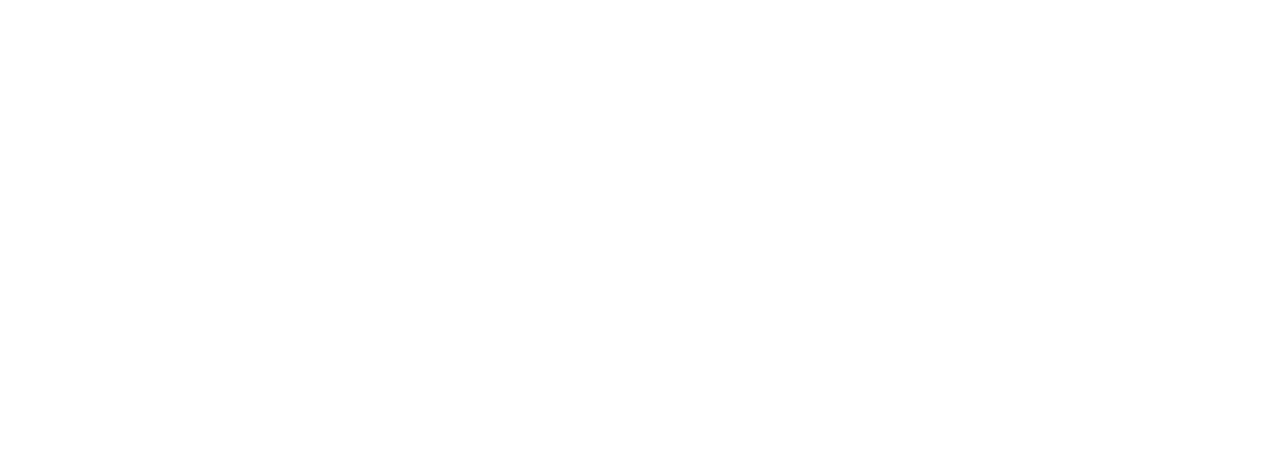
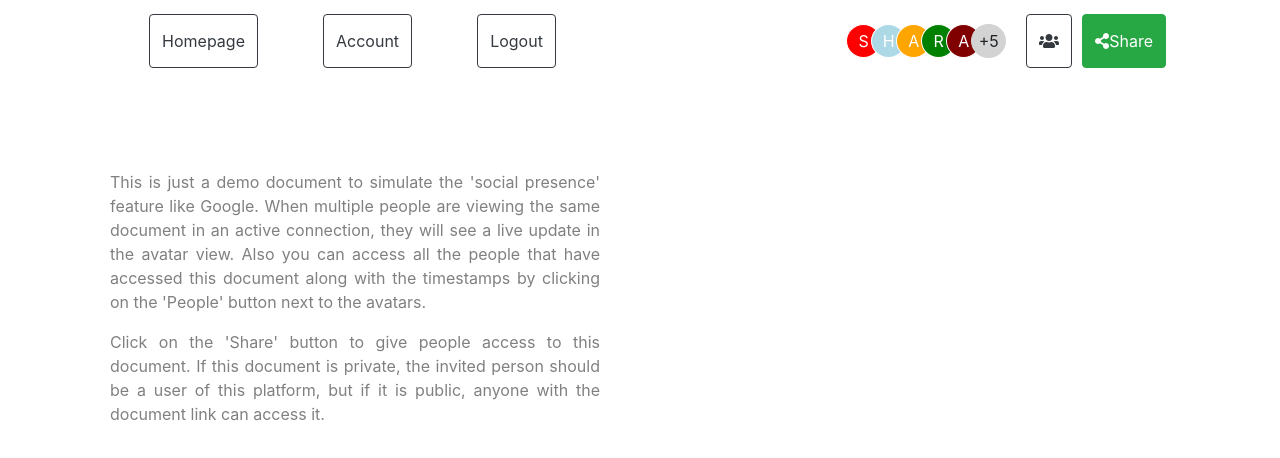
Before and after one commit to sharadkataria/presence-sense-web, a React (Create React App) app: page /document/1 in a window 1280 px wide. Shown: the top 458 px of the page. Built offline with nearby package versions, Linux system fonts and the light colour scheme.

Commit message:
ADD:  Document Page UI

```diff
--- a/src/AppRouter.js
+++ b/src/AppRouter.js
@@ -5,6 +5,7 @@
 import LoginPage from './containers/LoginPage';
 import SignupPage from './containers/SignupPage';
 import AccountPage from './containers/AccountPage';
+import DocumentPage from './containers/DocumentPage';
 
 const AppRouter = () => {
   return (
@@ -14,6 +15,7 @@
         <Route exact path='/login' component={LoginPage} />
         <Route exact path='/signup' component={SignupPage} />
         <Route exact path='/account' component={AccountPage} />
+        <Route exact path='/document/:docIdentifier' component={DocumentPage} />
       </Switch>
     </Router>
   );
--- a/src/components/NavBar/index.js
+++ b/src/components/NavBar/index.js
@@ -25,6 +25,7 @@
   };
 
   render() {
+    const { showViewersSection } = this.props;
     const { showViewersModal, showShareModal } = this.state;
     return (
       <React.Fragment>
@@ -44,6 +45,7 @@
               Logout
             </button>
           </div>
+          {showViewersSection ? (
             <div className='col-lg-6 col-sm-12 navbar-btn-right'>
               <Viewers />
               <button
@@ -64,6 +66,7 @@
                 Share
               </button>
             </div>
+          ) : null}
         </div>
 
         {showViewersModal ? (
--- a/src/containers/AccountPage/index.js
+++ b/src/containers/AccountPage/index.js
@@ -15,7 +15,7 @@
   }
 
   handleNavigation = identifier => {
-    this.props.history.push(`/signup?id=${identifier}`);
+    this.props.history.push(`/document/${identifier}`);
   };
 
   setStateValues = (fieldName, fieldValue) => {
--- /dev/null
+++ b/src/containers/DocumentPage/DocumentPageStyles.scss
@@ -0,0 +1,6 @@
+.description {
+  text-align: justify;
+  padding: 40px;
+  margin-top: 50px;
+  color: grey;
+}
--- /dev/null
+++ b/src/containers/DocumentPage/index.js
@@ -0,0 +1,43 @@
+import React, { Component } from 'react';
+import NavBar from '../../components/NavBar';
+import styles from './DocumentPageStyles.scss';
+
+class DocumentPage extends Component {
+  constructor(props) {
+    super(props);
+  }
+
+  componentDidMount() {
+    console.log(this.props.match.params.docIdentifier);
+  }
+
+  render() {
+    return (
+      <div className='container' style={styles}>
+        <NavBar showViewersSection={true} />
+
+        <div className='row'>
+          <div className='col-lg-6 col-md-8 col-sm-12 description'>
+            <p>
+              This is just a demo document to simulate the 'social presence'
+              feature like Google. When multiple people are viewing the same
+              document in an active connection, they will see a live update in
+              the avatar view. Also you can access all the people that have
+              accessed this document along with the timestamps by clicking on
+              the 'People' button next to the avatars.
+            </p>
+
+            <p>
+              Click on the 'Share' button to give people access to this
+              document. If this document is private, the invited person should
+              be a user of this platform, but if it is public, anyone with the
+              document link can access it.
+            </p>
+          </div>
+        </div>
+      </div>
+    );
+  }
+}
+
+export default DocumentPage;
```
Lines whose indentation alone changed are shown as unchanged.
